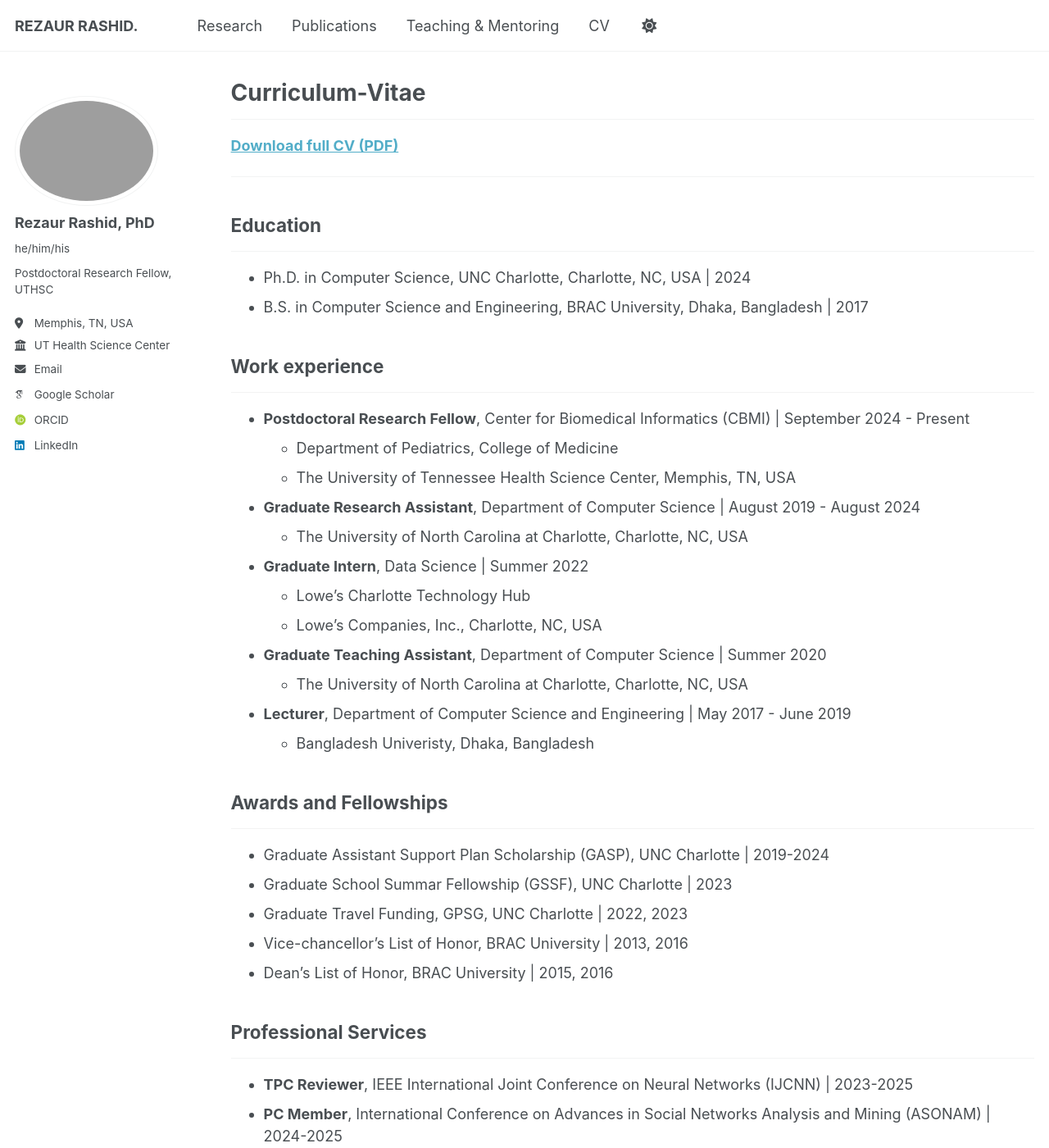
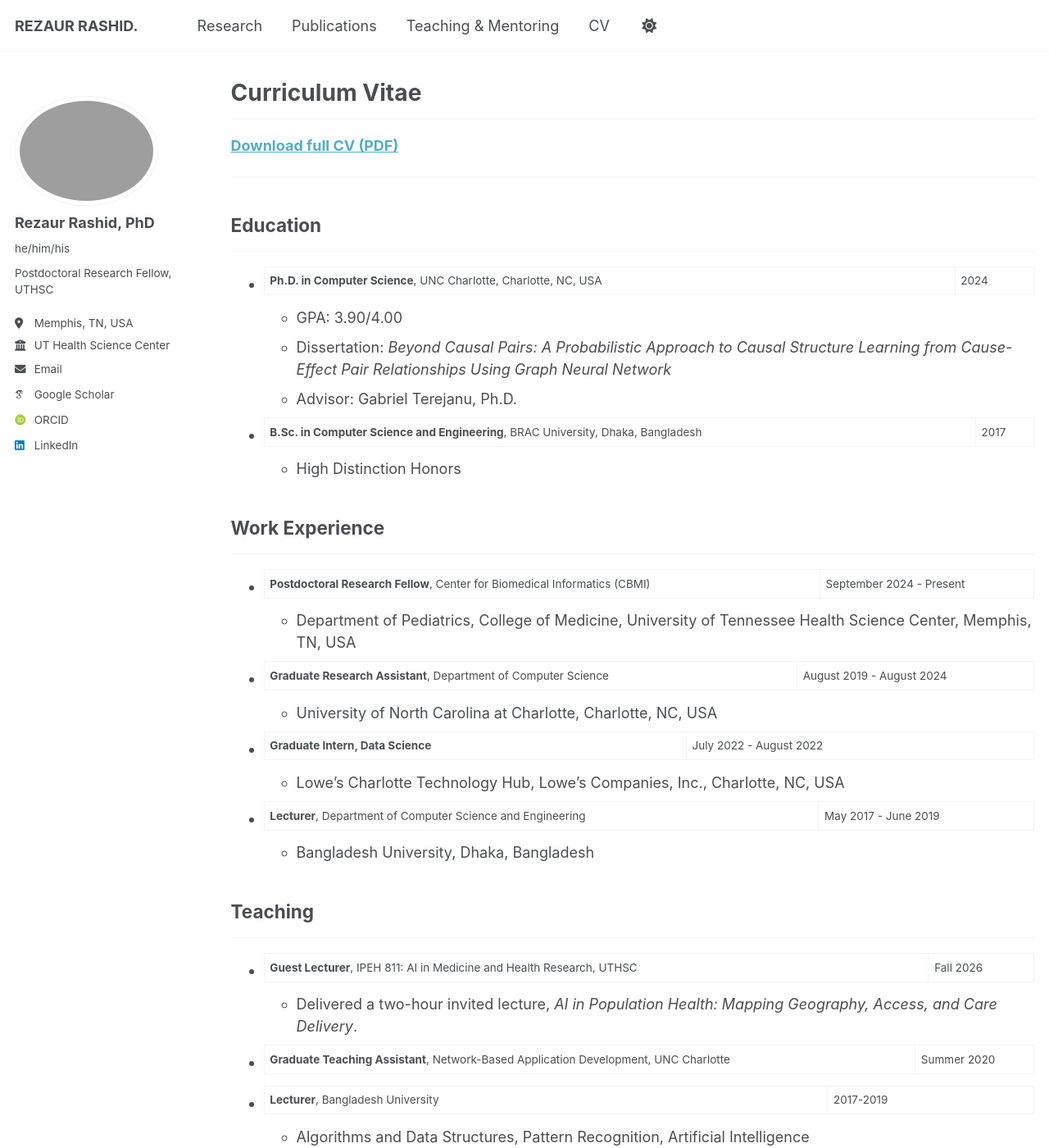
Before and after one commit to rezaurrashid/rezaurrashid.github.io, a Jekyll site: the page built from _pages/cv.md, in a window 1280 px wide and 1400 px high. Shown: the whole window at 82% size. Built offline with Jekyll 4.4.1, drawn with Linux system fonts in a browser that asks for light colours; some web fonts are replaced; a script that is not in the unit is left out; some of the changed text lies outside the part shown.

```diff
--- a/_pages/cv.md
+++ b/_pages/cv.md
@@ -1,6 +1,6 @@
 ---
 layout: archive
-title: "Curriculum-Vitae"
+title: "Curriculum Vitae"
 permalink: /cv/
 author_profile: true
 ---
@@ -8,58 +8,59 @@ author_profile: true
 {% include base_path %}
 
 ---
-[**Download full CV (PDF)**](/files/CV/Rezaur Rashid - CV.pdf)
+[**Download full CV (PDF)**](/files/CV/Rezaur Rashid -CV.pdf)
 
 ---
 
+## Education
+---
+* **Ph.D. in Computer Science**, UNC Charlotte, Charlotte, NC, USA | 2024
+  * GPA: 3.90/4.00
+  * Dissertation: *Beyond Causal Pairs: A Probabilistic Approach to Causal Structure Learning from Cause-Effect Pair Relationships Using Graph Neural Network*
+  * Advisor: Gabriel Terejanu, Ph.D.
+* **B.Sc. in Computer Science and Engineering**, BRAC University, Dhaka, Bangladesh | 2017
+  * High Distinction Honors
+
+## Work Experience
+---
+* **Postdoctoral Research Fellow**, Center for Biomedical Informatics (CBMI) | September 2024 - Present
+  * Department of Pediatrics, College of Medicine, University of Tennessee Health Science Center, Memphis, TN, USA
+* **Graduate Research Assistant**, Department of Computer Science | August 2019 - August 2024
+  * University of North Carolina at Charlotte, Charlotte, NC, USA
+* **Graduate Intern, Data Science** | July 2022 - August 2022
+  * Lowe's Charlotte Technology Hub, Lowe's Companies, Inc., Charlotte, NC, USA
+* **Lecturer**, Department of Computer Science and Engineering | May 2017 - June 2019
+  * Bangladesh University, Dhaka, Bangladesh
+
+## Teaching
+---
+* **Guest Lecturer**, IPEH 811: AI in Medicine and Health Research, UTHSC | Fall 2026
+  * Delivered a two-hour invited lecture, *AI in Population Health: Mapping Geography, Access, and Care Delivery*.
+* **Graduate Teaching Assistant**, Network-Based Application Development, UNC Charlotte | Summer 2020
+* **Lecturer**, Bangladesh University | 2017-2019
+  * Algorithms and Data Structures, Pattern Recognition, Artificial Intelligence
+
+For additional details, see [Teaching & Mentoring](/teaching/).
+
+## Selected Invited Talk
+---
+* **From Pilot to Practice: Explainable AI for Cancer Care** | Tennessee Statewide Cancer Collaborative, Nashville, TN | September 2026
+  * Presented the UTHSC-Dell-AHEAD collaboration for operationalizing explainable AI in radiation oncology, including RTI risk prediction, clinical decision support, and a roadmap for hospital pilot deployment.
+
+## Awards and Honors
+---
+* Graduate Travel Funding, GPSG, UNC Charlotte | 2022, 2024
+* Full Ph.D. Scholarship, Graduate Assistant Support Plan (GASP), UNC Charlotte | 2019-2024
+* Graduate School Summer Fellowship (GSSF), UNC Charlotte | 2023
+* Vice-Chancellor's List of Honors, BRAC University | 2013, 2016
+* Dean's List of Honors, BRAC University | 2015, 2016
+
+## Professional Service
+---
+* **Journal Reviewer:** *Frontiers in Communication* (2026); *IEEE Transactions on Neural Networks and Learning Systems* (2026); *Computational and Structural Biotechnology Journal* (2026); *Neurocomputing* (2025)
+* **Program Committee Member:** International Conference on Advances in Social Networks Analysis and Mining (ASONAM) | 2024-2025
+* **Conference Reviewer:** IEEE World Congress on Computational Intelligence / International Joint Conference on Neural Networks (WCCI/IJCNN) | 2023-2026
 
 
-## Education
 ---
-* Ph.D. in Computer Science, UNC Charlotte, Charlotte, NC, USA \| 2024
-* B.S. in Computer Science and Engineering, BRAC University, Dhaka, Bangladesh \| 2017
-
-
-## Work experience
----
-* **Postdoctoral Research Fellow**, Center for Biomedical Informatics (CBMI) \| September 2024 - Present
-  * Department of Pediatrics, College of Medicine
-  * The University of Tennessee Health Science Center, Memphis, TN, USA
-
-* **Graduate Research Assistant**, Department of Computer Science \| August 2019 - August 2024
-  * The University of North Carolina at Charlotte, Charlotte, NC, USA
-
-* **Graduate Intern**, Data Science \| Summer 2022
-  * Lowe's Charlotte Technology Hub
-  * Lowe's Companies, Inc., Charlotte, NC, USA
-
-* **Graduate Teaching Assistant**, Department of Computer Science \| Summer 2020
-  * The University of North Carolina at Charlotte, Charlotte, NC, USA
-
-* **Lecturer**, Department of Computer Science and Engineering \| May 2017 - June 2019
-  * Bangladesh Univeristy, Dhaka, Bangladesh
-
-
-## Awards and Fellowships
----
-* Graduate Assistant Support Plan Scholarship (GASP), UNC Charlotte \| 2019-2024
-* Graduate School Summar Fellowship (GSSF), UNC Charlotte \| 2023
-* Graduate Travel Funding, GPSG, UNC Charlotte \| 2022, 2023
-* Vice-chancellor's List of Honor, BRAC University \| 2013, 2016
-* Dean's List of Honor, BRAC University \| 2015, 2016
-
-
-## Professional Services
----
-* **TPC Reviewer**, IEEE International Joint Conference on Neural Networks (IJCNN) \| 2023-2025
-* **PC Member**, International Conference on Advances in Social Networks Analysis and Mining (ASONAM) \| 2024-2025
-
-
-
-
-
-
-
-<!-- > _Last updated: August, 2025_ -->
-
 > _Last updated: {{ "now" | date: '%B, %Y' }}_
```
Also changed, not shown: _pages/teaching.md (+10 -5 lines), _publications/hashtarkhani2025distressabstract.md (+1 -1 lines), _publications/rashid2025abstract.md (+1 -1 lines), _publications/rashid2026digitaltwins.md (+2 -2 lines), _publications/rashid2026insilico.md (+3 -3 lines).
